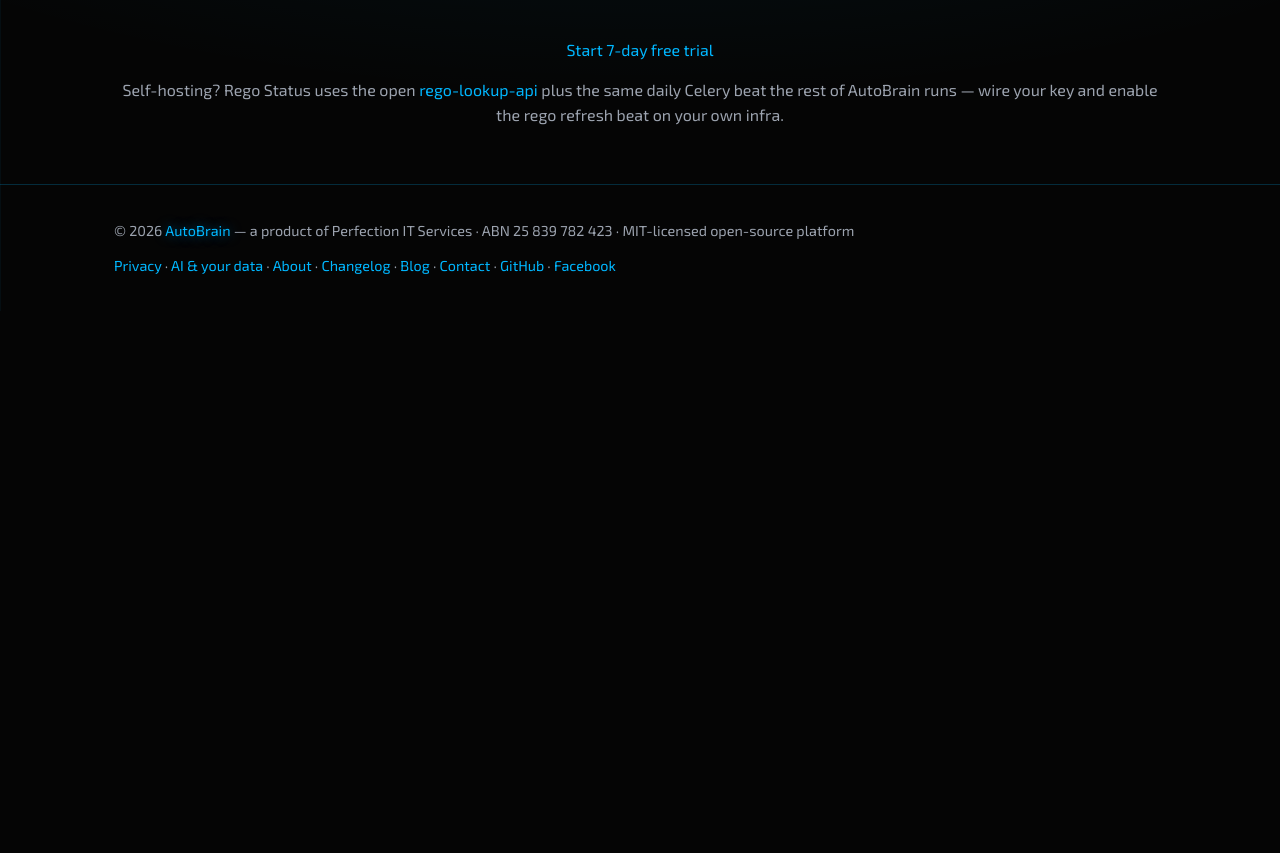
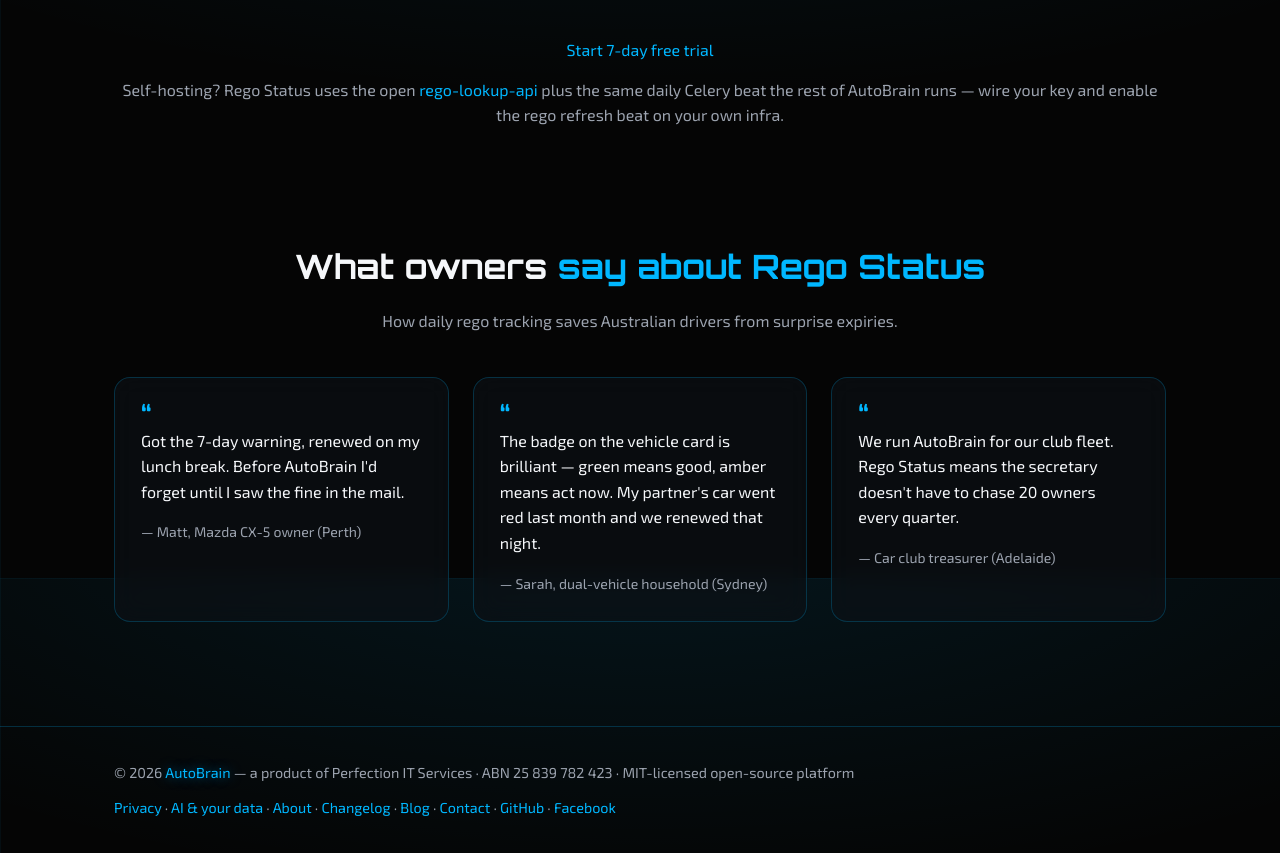
Before and after one commit to CannonFodder151/autobrainservice-website, a plain HTML site: page rego-status.html in a window 1280 px wide. Shown: the part 2622-3475 px from the top of the page. Before the commit the page ends 2933 px from the top, so only its background shows below. Drawn offline with Linux system fonts and the light colour scheme.

Commit message:
AUT-1036: Add testimonials to Rego Status, Vehicle Health Score, and Maintenance Tracking landing pages

```diff
--- a/rego-status.html
+++ b/rego-status.html
@@ -206,6 +206,27 @@
   </div>
 </section>
 
+<section id="testimonials" class="u-py-56">
+  <div class="container">
+    <h2>What owners <span class="b">say about Rego Status</span></h2>
+    <p class="lead">How daily rego tracking saves Australian drivers from surprise expiries.</p>
+    <div class="testimonials">
+      <div class="testimonial">
+        <blockquote>Got the 7-day warning, renewed on my lunch break. Before AutoBrain I'd forget until I saw the fine in the mail.</blockquote>
+        <cite>— Matt, Mazda CX-5 owner (Perth)</cite>
+      </div>
+      <div class="testimonial">
+        <blockquote>The badge on the vehicle card is brilliant — green means good, amber means act now. My partner's car went red last month and we renewed that night.</blockquote>
+        <cite>— Sarah, dual-vehicle household (Sydney)</cite>
+      </div>
+      <div class="testimonial">
+        <blockquote>We run AutoBrain for our club fleet. Rego Status means the secretary doesn't have to chase 20 owners every quarter.</blockquote>
+        <cite>— Car club treasurer (Adelaide)</cite>
+      </div>
+    </div>
+  </div>
+</section>
+
 <footer>
   <div class="container">
     <div>© 2026 <span class="glow">AutoBrain</span> — a product of Perfection IT Services · ABN 25 839 782 423 · MIT-licensed open-source platform</div>
```
Also changed, not shown: maintenance-tracking.html (+21 -0 lines), vehicle-health-score.html (+21 -0 lines).
